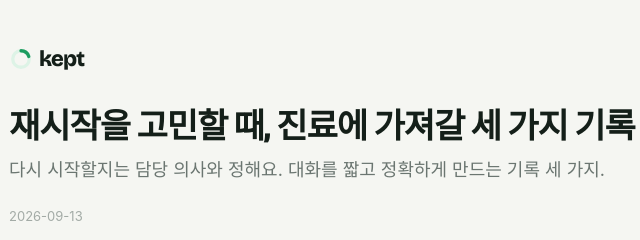
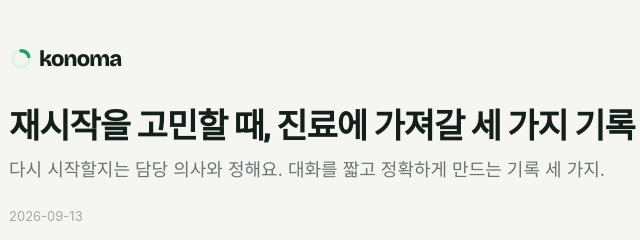
Before and after one commit to probees1492/kept-privacy, a plain HTML site: page blog/restart-question.html in a window 1280 px wide. Shown: the top 240 px of the page, 291-931 px from the left. Drawn offline with nearby package versions, Linux system fonts and the light colour scheme.

Commit message:
Blog wordmark: konoma

```diff
--- a/blog/restart-question.html
+++ b/blog/restart-question.html
@@ -7,7 +7,7 @@
 .sum{color:#6B7671;font-size:18px;margin:0 0 20px}.meta{color:#A3ABA6;font-size:13px}a{color:#147A49}em{color:#6B7671}li{margin:4px 0}
 .cta{background:#DDF3E6;border-radius:20px;padding:20px 22px;margin:36px 0;color:#147A49}.cta b{display:block;font-size:19px;margin-bottom:6px}.cta a{display:inline-block;margin-top:10px;background:#1C9C5F;color:#F5F6F2;border-radius:999px;padding:12px 20px;font-weight:700;text-decoration:none}
 footer{margin-top:48px;color:#A3ABA6;font-size:13px;border-top:1px solid #E3E7E1;padding-top:16px}</style></head><body><main>
-<a class="brand" href="index.html"><svg width="24" height="24" viewBox="0 0 32 32"><circle cx="16" cy="16" r="11" fill="none" stroke="#DDF3E6" stroke-width="4.4"/><path d="M16 5 A 11 11 0 0 1 26.4 12.6" fill="none" stroke="#1C9C5F" stroke-width="4.4" stroke-linecap="round"/></svg>kept</a>
+<a class="brand" href="index.html"><svg width="24" height="24" viewBox="0 0 32 32"><circle cx="16" cy="16" r="11" fill="none" stroke="#DDF3E6" stroke-width="4.4"/><path d="M16 5 A 11 11 0 0 1 26.4 12.6" fill="none" stroke="#1C9C5F" stroke-width="4.4" stroke-linecap="round"/></svg>konoma</a>
 <h1>재시작을 고민할 때, 진료에 가져갈 세 가지 기록</h1><p class="sum">다시 시작할지는 담당 의사와 정해요. 대화를 짧고 정확하게 만드는 기록 세 가지.</p><p class="meta">2026-09-13</p>
 <p>약을 끊은 지 몇 달이 지나면 &quot;다시 시작해야 하나&quot;라는 생각이 들 수 있어요. 이 질문의 답은 건강 상태, 다른 질환, 부작용 경험, 비용 같은 여러 요인을 보고 담당 의사와 함께 찾는 거예요. 혼자 결론을 내리기보다 진료 때 보여줄 기록을 준비해 두면 대화가 짧고 정확해져요.</p>
 <h2>1. 체중 흐름</h2>
```
